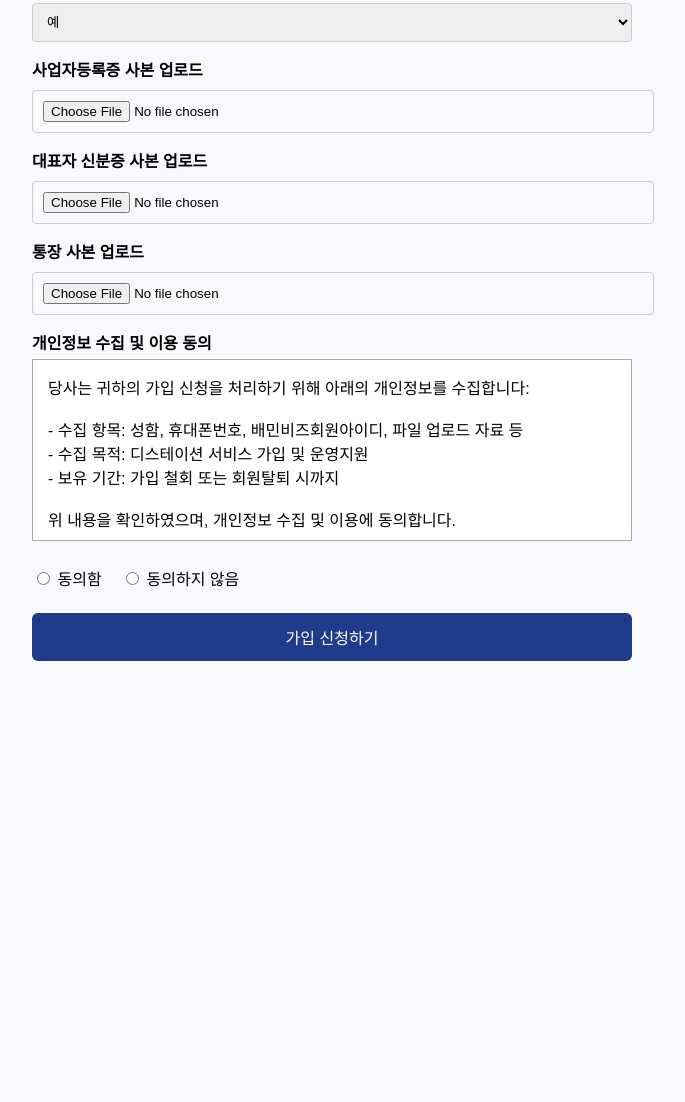
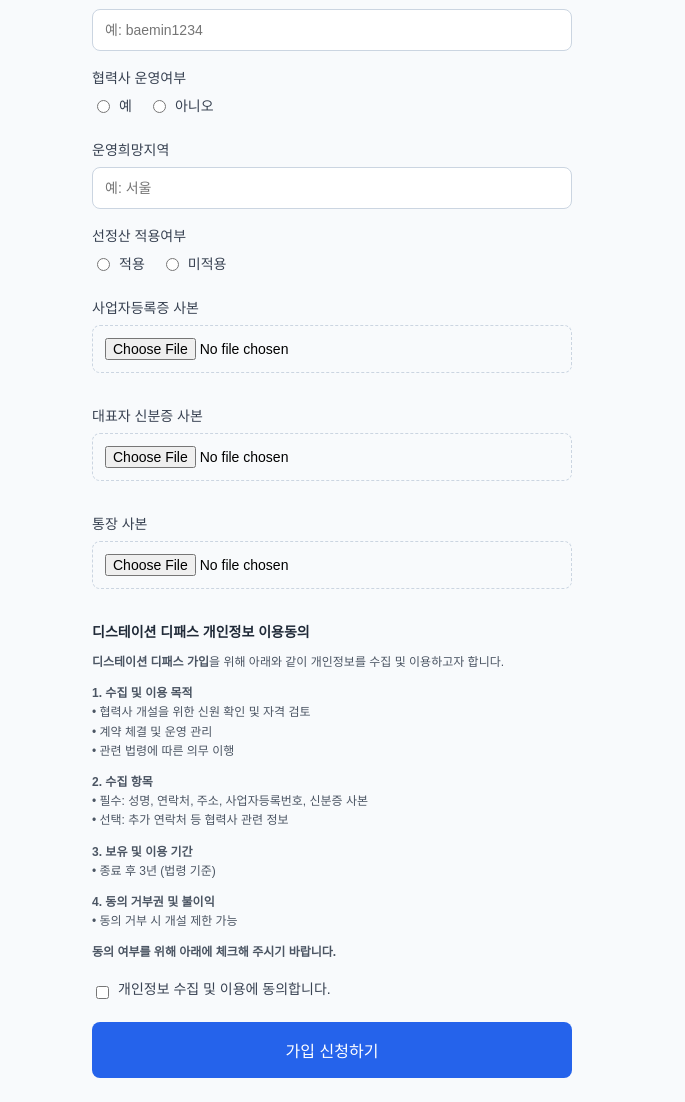
Before and after one commit to dstationsoft/dpass-server, a website: page index.html in a window 1280 px wide. Shown: the part 670-1772 px from the top of the page, without its empty margins (308-993 px from the left). Before the commit the page ends 1361 px from the top, so only its background shows below. Drawn offline with Linux system fonts and the light colour scheme.

Commit message:
index.html 스타일 및 개인정보 항목 수정

```diff
--- a/index.html
+++ b/index.html
@@ -2,79 +2,114 @@
 <html lang="ko">
 <head>
   <meta charset="UTF-8" />
-  <meta name="viewport" content="width=device-width, initial-scale=1.0"/>
-  <title>디스테이션 가입 신청서</title>
+  <meta name="viewport" content="width=device-width, initial-scale=1.0" />
+  <title>디스테이션 디패스 회원가입</title>
   <style>
+    * { box-sizing: border-box; }
     body {
-      font-family: "맑은 고딕", sans-serif;
-      background-color: #f7f9fc;
-      padding: 30px;
-      max-width: 600px;
-      margin: auto;
+      font-family: Pretendard, sans-serif;
+      background-color: #f8fafc;
+      margin: 0;
+      padding: 24px 16px;
     }
-
+    .container {
+      width: 100%;
+      max-width: 480px;
+      margin: 0 auto;
+    }
+    img {
+      max-width: 100%;
+      height: auto;
+      display: block;
+      margin: 0 auto 16px;
+    }
     h1 {
-      color: #1f3b8c;
       text-align: center;
-      margin-bottom: 30px;
+      color: #111827;
+      font-size: 20px;
+      margin-bottom: 24px;
     }
-
     label {
       display: block;
-      margin: 15px 0 5px;
-      font-weight: bold;
+      margin-bottom: 8px;
+      font-size: 14px;
+      color: #374151;
     }
-
     input[type="text"],
     input[type="tel"],
     input[type="file"],
-    select,
-    textarea {
-      width: 100%;
-      padding: 10px;
-      margin-top: 4px;
-      border: 1px solid #ccc;
-      border-radius: 4px;
-    }
-
-    .radio-group {
-      margin-top: 4px;
-    }
-
-    .radio-group label {
-      display: inline-block;
-      margin-right: 15px;
-      font-weight: normal;
-    }
-
-    .consent-box {
-      background-color: #fff;
-      padding: 15px;
-      border: 1px solid #aaa;
-      max-height: 150px;
-      overflow-y: scroll;
-      margin-bottom: 10px;
-    }
-
-    button {
+    select {
       width: 100%;
       padding: 12px;
-      background-color: #1f3b8c;
+      border: 1px solid #cbd5e1;
+      border-radius: 8px;
+      margin-bottom: 16px;
+      font-size: 14px;
+    }
+    .inline-options {
+      display: flex;
+      gap: 16px;
+      margin-bottom: 16px;
+    }
+    .inline-options label {
+      display: inline-flex;
+      align-items: center;
+      gap: 6px;
+      font-size: 14px;
+    }
+    .upload-group {
+      margin-bottom: 16px;
+    }
+    .upload-group input {
+      border-style: dashed;
+    }
+    .checkbox-group {
+      display: flex;
+      align-items: center;
+      gap: 6px;
+      margin-bottom: 16px;
+    }
+    .submit-btn {
+      width: 100%;
+      padding: 16px;
+      background-color: #2563eb;
       color: white;
+      border: none;
+      border-radius: 8px;
       font-size: 16px;
-      border: none;
-      border-radius: 6px;
       cursor: pointer;
     }
-
-    button:hover {
-      background-color: #152b6f;
+    .privacy-info {
+      font-size: 12px;
+      color: #4b5563;
+      line-height: 1.6;
+      margin-bottom: 16px;
+    }
+    .privacy-title {
+      font-weight: bold;
+      font-size: 14px;
+      color: #1f2937;
+      margin-bottom: 8px;
     }
   </style>
+  <script>
+    function validateForm() {
+      const checkbox = document.getElementById("agree");
+      if (!checkbox.checked) {
+        alert("개인정보 수집 및 이용에 동의하셔야 가입 신청이 가능합니다.");
+        return false;
+      }
+      return true;
+    }
+  </script>
 </head>
 <body>
-  <h1>디스테이션 가입 신청서</h1>
-  <form action="https://dpass-server.onrender.com/submit" method="POST" enctype="multipart/form-data">
+  <div class="container">
+    <a href="https://dstationsoft.com">
+      <img src="https://raw.githubusercontent.com/dstationsoft/-/main/001.png" alt="D PASS 로고" />
+    </a>
+    <h1>디스테이션 디패스 회원가입</h1>
+    <form action="https://dpass-server.onrender.com/submit" method="POST" enctype="multipart/form-data" onsubmit="return validateForm()">
       <label for="owner">영업자</label>
       <input type="text" id="owner" name="owner" placeholder="예: 홍길동" required />
 
@@ -88,7 +123,7 @@
       <input type="text" id="baeminId" name="baeminId" placeholder="예: baemin1234" required />
 
       <label>협력사 운영여부</label>
-    <div class="radio-group">
+      <div class="inline-options">
         <label><input type="radio" name="partner" value="예" required /> 예</label>
         <label><input type="radio" name="partner" value="아니오" /> 아니오</label>
       </div>
@@ -96,37 +131,51 @@
       <label for="region">운영희망지역</label>
       <input type="text" id="region" name="region" placeholder="예: 서울" required />
 
-    <label for="prepay">선정산 적용여부</label>
-    <select name="prepay" id="prepay" required>
-      <option value="예">예</option>
-      <option value="아니오">아니오</option>
-    </select>
-
-    <label for="biz">사업자등록증 사본 업로드</label>
-    <input type="file" id="biz" name="biz" accept=".jpg,.png,.pdf" required />
-
-    <label for="idcard">대표자 신분증 사본 업로드</label>
-    <input type="file" id="idcard" name="idcard" accept=".jpg,.png,.pdf" required />
-
-    <label for="bank">통장 사본 업로드</label>
-    <input type="file" id="bank" name="bank" accept=".jpg,.png,.pdf" required />
-
-    <label>개인정보 수집 및 이용 동의</label>
-    <div class="consent-box">
-      당사는 귀하의 가입 신청을 처리하기 위해 아래의 개인정보를 수집합니다:
-      <br/><br/>
-      - 수집 항목: 성함, 휴대폰번호, 배민비즈회원아이디, 파일 업로드 자료 등<br/>
-      - 수집 목적: 디스테이션 서비스 가입 및 운영지원<br/>
-      - 보유 기간: 가입 철회 또는 회원탈퇴 시까지<br/><br/>
-      위 내용을 확인하였으며, 개인정보 수집 및 이용에 동의합니다.
-    </div>
-    <div class="radio-group">
-      <label><input type="radio" name="agree" value="true" required /> 동의함</label>
-      <label><input type="radio" name="agree" value="false" /> 동의하지 않음</label>
+      <label>선정산 적용여부</label>
+      <div class="inline-options">
+        <label><input type="radio" name="prepay" value="적용" required /> 적용</label>
+        <label><input type="radio" name="prepay" value="미적용" /> 미적용</label>
       </div>
 
-    <br />
-    <button type="submit">가입 신청하기</button>
+      <div class="upload-group">
+        <label for="biz">사업자등록증 사본</label>
+        <input type="file" id="biz" name="biz" required />
+      </div>
+
+      <div class="upload-group">
+        <label for="idcard">대표자 신분증 사본</label>
+        <input type="file" id="idcard" name="idcard" required />
+      </div>
+
+      <div class="upload-group">
+        <label for="bank">통장 사본</label>
+        <input type="file" id="bank" name="bank" required />
+      </div>
+
+      <div class="privacy-title">디스테이션 디패스 개인정보 이용동의</div>
+      <div class="privacy-info">
+        <p><strong>디스테이션 디패스 가입</strong>을 위해 아래와 같이 개인정보를 수집 및 이용하고자 합니다.</p>
+        <p><strong>1. 수집 및 이용 목적</strong><br />
+        • 협력사 개설을 위한 신원 확인 및 자격 검토<br />
+        • 계약 체결 및 운영 관리<br />
+        • 관련 법령에 따른 의무 이행</p>
+        <p><strong>2. 수집 항목</strong><br />
+        • 필수: 성명, 연락처, 주소, 사업자등록번호, 신분증 사본<br />
+        • 선택: 추가 연락처 등 협력사 관련 정보</p>
+        <p><strong>3. 보유 및 이용 기간</strong><br />
+        • 종료 후 3년 (법령 기준)</p>
+        <p><strong>4. 동의 거부권 및 불이익</strong><br />
+        • 동의 거부 시 개설 제한 가능</p>
+        <p><strong>동의 여부를 위해 아래에 체크해 주시기 바랍니다.</strong></p>
+      </div>
+
+      <div class="checkbox-group">
+        <input type="checkbox" id="agree" />
+        <label for="agree">개인정보 수집 및 이용에 동의합니다.</label>
+      </div>
+
+      <button type="submit" class="submit-btn">가입 신청하기</button>
     </form>
+  </div>
 </body>
 </html>
```
Lines whose indentation alone changed are shown as unchanged.
